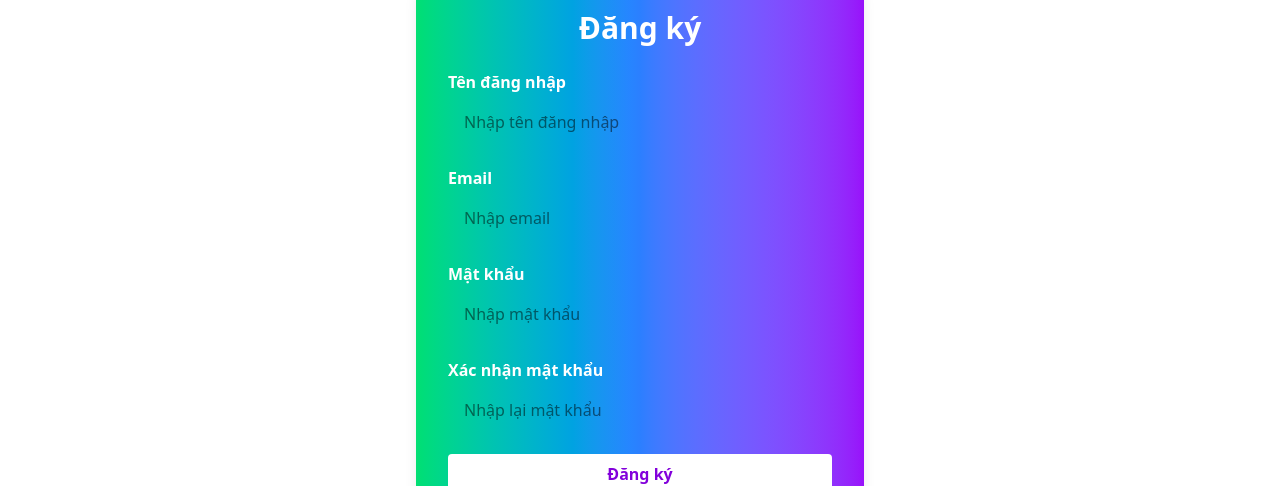
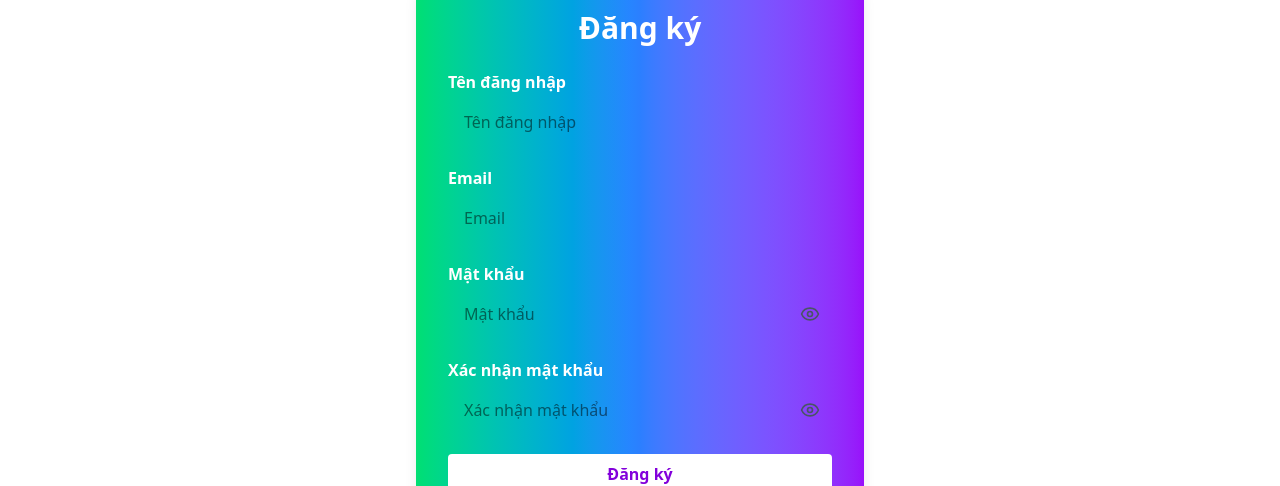
Before and after one commit to Duc-phu2k04/FreshFruit, a React (Vite) app in the folder client/: page /dang-ky in a window 1280 px wide. Shown: the part 318-804 px from the top of the page. Built offline with nearby package versions, Linux system fonts and the light colour scheme; no server answers.

Commit message:
fix bug auth

```diff
--- a/client/package.json
+++ b/client/package.json
@@ -23,6 +23,7 @@
     "concurrently": "^9.1.2",
     "framer-motion": "^12.14.0",
     "json-server": "^1.0.0-beta.3",
+    "lucide-react": "^0.523.0",
     "react": "^19.1.0",
     "react-chartjs-2": "^5.3.0",
     "react-dom": "^19.1.0",
--- a/client/src/pages/Admin/Category/Add.jsx
+++ b/client/src/pages/Admin/Category/Add.jsx
@@ -34,7 +34,7 @@ const CategoryCreateForm = () => {
         setSuccess(null);
 
         try {
-            await axiosInstance.post('/category/add', formData); // Endpoint để tạo category
+            await axiosInstance.post('category/add', formData); // Endpoint để tạo category
             setSuccess('Thêm danh mục thành công! Đang chuyển hướng...');
 
             // Xóa form và chuyển hướng sau 2 giây
--- a/client/src/pages/LoginForm.jsx
+++ b/client/src/pages/LoginForm.jsx
@@ -1,18 +1,21 @@
 import React, { useState, useRef } from 'react';
 import { Link, useNavigate } from 'react-router-dom';
-import { useAuth } from '../context/AuthContext'; // ✅
+import { useAuth } from '../context/AuthContext';
+import axios from 'axios';
+import { Eye, EyeOff } from 'lucide-react'; // icon toggle password
 
 const LoginForm = () => {
-  const [form, setForm] = useState({ username: '', password: '' });
+  const [form, setForm] = useState({ usernameOrEmail: '', password: '' });
   const [errors, setErrors] = useState({});
+  const [showPassword, setShowPassword] = useState(false);
   const usernameRef = useRef(null);
   const passwordRef = useRef(null);
   const navigate = useNavigate();
-  const { login } = useAuth(); // ✅ lấy hàm login từ context
+  const { login } = useAuth();
 
   const validate = () => {
     const newErrors = {};
-    if (!form.username) newErrors.username = 'Vui lòng nhập tên đăng nhập.';
+    if (!form.usernameOrEmail) newErrors.usernameOrEmail = 'Vui lòng nhập tên đăng nhập hoặc email.';
     if (!form.password) newErrors.password = 'Vui lòng nhập mật khẩu.';
     return newErrors;
   };
@@ -22,28 +25,34 @@ const LoginForm = () => {
     setErrors({ ...errors, [e.target.name]: '' });
   };
 
-  const handleSubmit = (e) => {
+  const handleSubmit = async (e) => {
     e.preventDefault();
     const validationErrors = validate();
     setErrors(validationErrors);
 
     if (Object.keys(validationErrors).length > 0) {
-      if (validationErrors.username) usernameRef.current.focus();
+      if (validationErrors.usernameOrEmail) usernameRef.current.focus();
       else if (validationErrors.password) passwordRef.current.focus();
       return;
     }
 
-    const storedUser = JSON.parse(localStorage.getItem('registeredUser'));
-    if (!storedUser || storedUser.username !== form.username || storedUser.password !== form.password) {
-      alert('Tên đăng nhập hoặc mật khẩu không đúng.');
-      return;
-    }
+    try {
+      const res = await axios.post('http://localhost:3000/auth/login', {
+        usernameOrEmail: form.usernameOrEmail,
+        password: form.password,
+      });
 
-    // ✅ Gọi hàm login từ AuthContext để lưu user vào context
-    login({ username: form.username });
+      const { token, user } = res.data;
 
+      localStorage.setItem('token', token);
+      localStorage.setItem('user', JSON.stringify(user));
+
+      login(user);
       alert('Đăng nhập thành công!');
       navigate('/');
+    } catch (err) {
+      alert('Tên đăng nhập/email hoặc mật khẩu không đúng.');
+    }
   };
 
   return (
@@ -51,31 +60,42 @@ const LoginForm = () => {
       <h2 className="text-3xl font-bold mb-6 text-center">Đăng nhập</h2>
       <form onSubmit={handleSubmit} className="space-y-6">
         <div>
-          <label className="block mb-2 font-semibold">Tên đăng nhập</label>
+          <label className="block mb-2 font-semibold">Tên đăng nhập hoặc email</label>
           <input
             ref={usernameRef}
             type="text"
-            name="username"
-            value={form.username}
+            name="usernameOrEmail"
+            value={form.usernameOrEmail}
             onChange={handleChange}
-            className={`w-full px-4 py-2 rounded text-black ${errors.username ? 'border-2 border-yellow-300' : ''}`}
-            placeholder="Nhập tên đăng nhập"
+            className={`w-full px-4 py-2 rounded text-black ${errors.usernameOrEmail ? 'border-2 border-yellow-300' : ''}`}
+            placeholder="Tên đăng nhập hoặc email"
           />
-          {errors.username && <div className="text-yellow-300 text-sm mt-1">{errors.username}</div>}
+          {errors.usernameOrEmail && <div className="text-yellow-300 text-sm mt-1">{errors.usernameOrEmail}</div>}
         </div>
+
         <div>
           <label className="block mb-2 font-semibold">Mật khẩu</label>
+          <div className="relative">
             <input
               ref={passwordRef}
-            type="password"
+              type={showPassword ? 'text' : 'password'}
               name="password"
               value={form.password}
               onChange={handleChange}
               className={`w-full px-4 py-2 rounded text-black ${errors.password ? 'border-2 border-yellow-300' : ''}`}
               placeholder="Nhập mật khẩu"
             />
+            <button
+              type="button"
+              onClick={() => setShowPassword(!showPassword)}
+              className="absolute right-3 top-1/2 transform -translate-y-1/2 text-gray-600"
+            >
+              {showPassword ? <EyeOff size={20} /> : <Eye size={20} />}
+            </button>
+          </div>
           {errors.password && <div className="text-yellow-300 text-sm mt-1">{errors.password}</div>}
         </div>
+
         <button
           type="submit"
           className="w-full bg-white text-purple-700 font-bold py-2 rounded hover:bg-gray-200 transition"
@@ -83,6 +103,7 @@ const LoginForm = () => {
           Đăng nhập
         </button>
       </form>
+
       <div className="mt-6 text-center">
         <Link to="/dang-ky" className="underline text-white hover:text-gray-200">
           Chưa có tài khoản? Đăng ký ngay
--- a/client/src/pages/RegisterForm.jsx
+++ b/client/src/pages/RegisterForm.jsx
@@ -1,18 +1,45 @@
+// RegisterForm.js
 import React, { useState, useRef } from 'react';
 import { Link, useNavigate } from 'react-router-dom';
+import { Eye, EyeOff } from 'lucide-react';
+import axios from 'axios';
+
+const InputField = ({ label, type = 'text', name, value, onChange, error, inputRef, showToggle, toggleValue, setToggleValue }) => (
+  <div>
+    <label className="block mb-2 font-semibold">{label}</label>
+    <div className="relative">
+      <input
+        ref={inputRef}
+        type={showToggle ? (toggleValue ? 'text' : 'password') : type}
+        name={name}
+        value={value}
+        onChange={onChange}
+        className={`w-full px-4 py-2 rounded text-black ${error ? 'border-2 border-yellow-300' : ''}`}
+        placeholder={label}
+      />
+      {showToggle && (
+        <button
+          type="button"
+          onClick={() => setToggleValue(!toggleValue)}
+          className="absolute right-3 top-1/2 transform -translate-y-1/2 text-gray-600"
+        >
+          {toggleValue ? <EyeOff size={20} /> : <Eye size={20} />}
+        </button>
+      )}
+    </div>
+    {error && <div className="text-yellow-300 text-sm mt-1">{error}</div>}
+  </div>
+);
 
 const RegisterForm = () => {
-  const [form, setForm] = useState({
-    username: '',
-    email: '',
-    password: '',
-    confirmPassword: '',
-  });
+  const [form, setForm] = useState({ username: '', email: '', password: '', confirmPassword: '' });
   const [errors, setErrors] = useState({});
-  const usernameRef = useRef(null);
-  const emailRef = useRef(null);
-  const passwordRef = useRef(null);
-  const confirmPasswordRef = useRef(null);
+  const [showPassword, setShowPassword] = useState(false);
+  const [showConfirmPassword, setShowConfirmPassword] = useState(false);
+  const usernameRef = useRef();
+  const emailRef = useRef();
+  const passwordRef = useRef();
+  const confirmPasswordRef = useRef();
   const navigate = useNavigate();
 
   const validateEmail = (email) => /^[^\s@]+@[^\s@]+\.[^\s@]+$/.test(email);
@@ -35,11 +62,10 @@ const RegisterForm = () => {
     setErrors({ ...errors, [e.target.name]: '' });
   };
 
-  const handleSubmit = (e) => {
+  const handleSubmit = async (e) => {
     e.preventDefault();
     const validationErrors = validate();
     setErrors(validationErrors);
-
     if (Object.keys(validationErrors).length > 0) {
       if (validationErrors.username) usernameRef.current.focus();
       else if (validationErrors.email) emailRef.current.focus();
@@ -47,84 +73,31 @@ const RegisterForm = () => {
       else if (validationErrors.confirmPassword) confirmPasswordRef.current.focus();
       return;
     }
-
-    localStorage.setItem('registeredUser', JSON.stringify({
-      username: form.username,
-      email: form.email,
-      password: form.password,
-    }));
-
-    alert('Đăng ký thành công!');
-    navigate('/dang-nhap');
+    try {
+      await axios.post('http://localhost:3000/auth/register', {
+        username: form.username,
+        email: form.email,
+        password: form.password,
+      });
+      alert('Đăng ký thành công!');
+      navigate('/dang-nhap');
+    } catch (error) {
+      alert('Đăng ký thất bại: ' + error.response?.data?.message || 'Lỗi không xác định');
+    }
   };
 
   return (
     <div className="max-w-md mx-auto mt-16 p-8 bg-gradient-to-r from-green-400 via-blue-500 to-purple-600 rounded-xl shadow-lg text-white">
       <h2 className="text-3xl font-bold mb-6 text-center">Đăng ký</h2>
       <form onSubmit={handleSubmit} className="space-y-6">
-        <div>
-          <label className="block mb-2 font-semibold">Tên đăng nhập</label>
-          <input
-            ref={usernameRef}
-            type="text"
-            name="username"
-            value={form.username}
-            onChange={handleChange}
-            className={`w-full px-4 py-2 rounded text-black ${errors.username ? 'border-2 border-yellow-300' : ''}`}
-            placeholder="Nhập tên đăng nhập"
-          />
-          {errors.username && <div className="text-yellow-300 text-sm mt-1">{errors.username}</div>}
-        </div>
-        <div>
-          <label className="block mb-2 font-semibold">Email</label>
-          <input
-            ref={emailRef}
-            type="email"
-            name="email"
-            value={form.email}
-            onChange={handleChange}
-            className={`w-full px-4 py-2 rounded text-black ${errors.email ? 'border-2 border-yellow-300' : ''}`}
-            placeholder="Nhập email"
-          />
-          {errors.email && <div className="text-yellow-300 text-sm mt-1">{errors.email}</div>}
-        </div>
-        <div>
-          <label className="block mb-2 font-semibold">Mật khẩu</label>
-          <input
-            ref={passwordRef}
-            type="password"
-            name="password"
-            value={form.password}
-            onChange={handleChange}
-            className={`w-full px-4 py-2 rounded text-black ${errors.password ? 'border-2 border-yellow-300' : ''}`}
-            placeholder="Nhập mật khẩu"
-          />
-          {errors.password && <div className="text-yellow-300 text-sm mt-1">{errors.password}</div>}
-        </div>
-        <div>
-          <label className="block mb-2 font-semibold">Xác nhận mật khẩu</label>
-          <input
-            ref={confirmPasswordRef}
-            type="password"
-            name="confirmPassword"
-            value={form.confirmPassword}
-            onChange={handleChange}
-            className={`w-full px-4 py-2 rounded text-black ${errors.confirmPassword ? 'border-2 border-yellow-300' : ''}`}
-            placeholder="Nhập lại mật khẩu"
-          />
-          {errors.confirmPassword && <div className="text-yellow-300 text-sm mt-1">{errors.confirmPassword}</div>}
-        </div>
-        <button
-          type="submit"
-          className="w-full bg-white text-purple-700 font-bold py-2 rounded hover:bg-gray-200 transition"
-        >
-          Đăng ký
-        </button>
+        <InputField label="Tên đăng nhập" name="username" value={form.username} onChange={handleChange} error={errors.username} inputRef={usernameRef} />
+        <InputField label="Email" name="email" value={form.email} onChange={handleChange} error={errors.email} inputRef={emailRef} />
+        <InputField label="Mật khẩu" name="password" value={form.password} onChange={handleChange} error={errors.password} inputRef={passwordRef} showToggle toggleValue={showPassword} setToggleValue={setShowPassword} />
+        <InputField label="Xác nhận mật khẩu" name="confirmPassword" value={form.confirmPassword} onChange={handleChange} error={errors.confirmPassword} inputRef={confirmPasswordRef} showToggle toggleValue={showConfirmPassword} setToggleValue={setShowConfirmPassword} />
+        <button type="submit" className="w-full bg-white text-purple-700 font-bold py-2 rounded hover:bg-gray-200 transition">Đăng ký</button>
       </form>
       <div className="mt-6 text-center">
-        <Link to="/dang-nhap" className="underline text-white hover:text-gray-200">
-          Đã có tài khoản? Đăng nhập ngay
-        </Link>
+        <Link to="/dang-nhap" className="underline text-white hover:text-gray-200">Đã có tài khoản? Đăng nhập ngay</Link>
       </div>
     </div>
   );
```
Also changed, not shown: 1 other file (tests, documents, lock files or other folders). Lines whose indentation alone changed are shown as unchanged.
